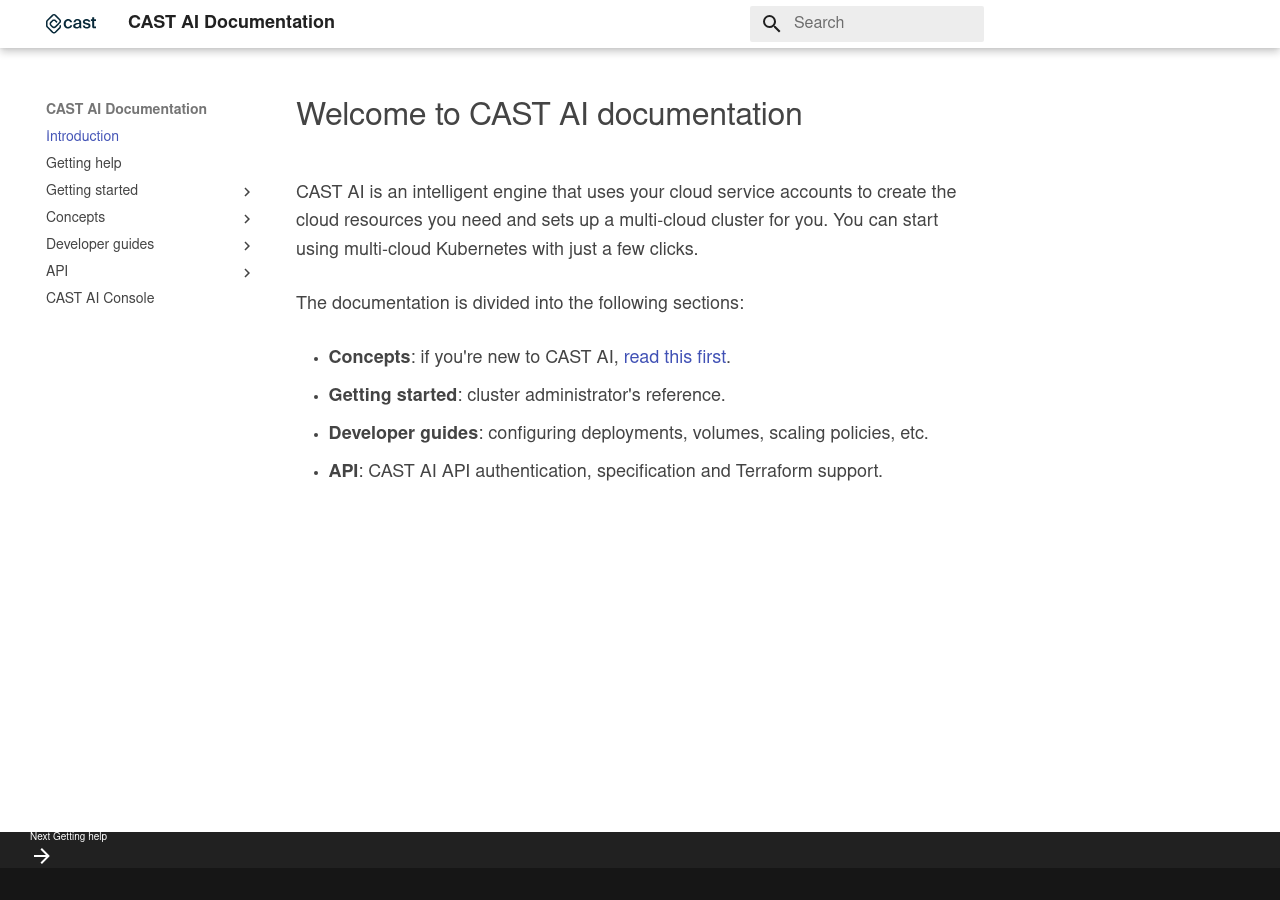
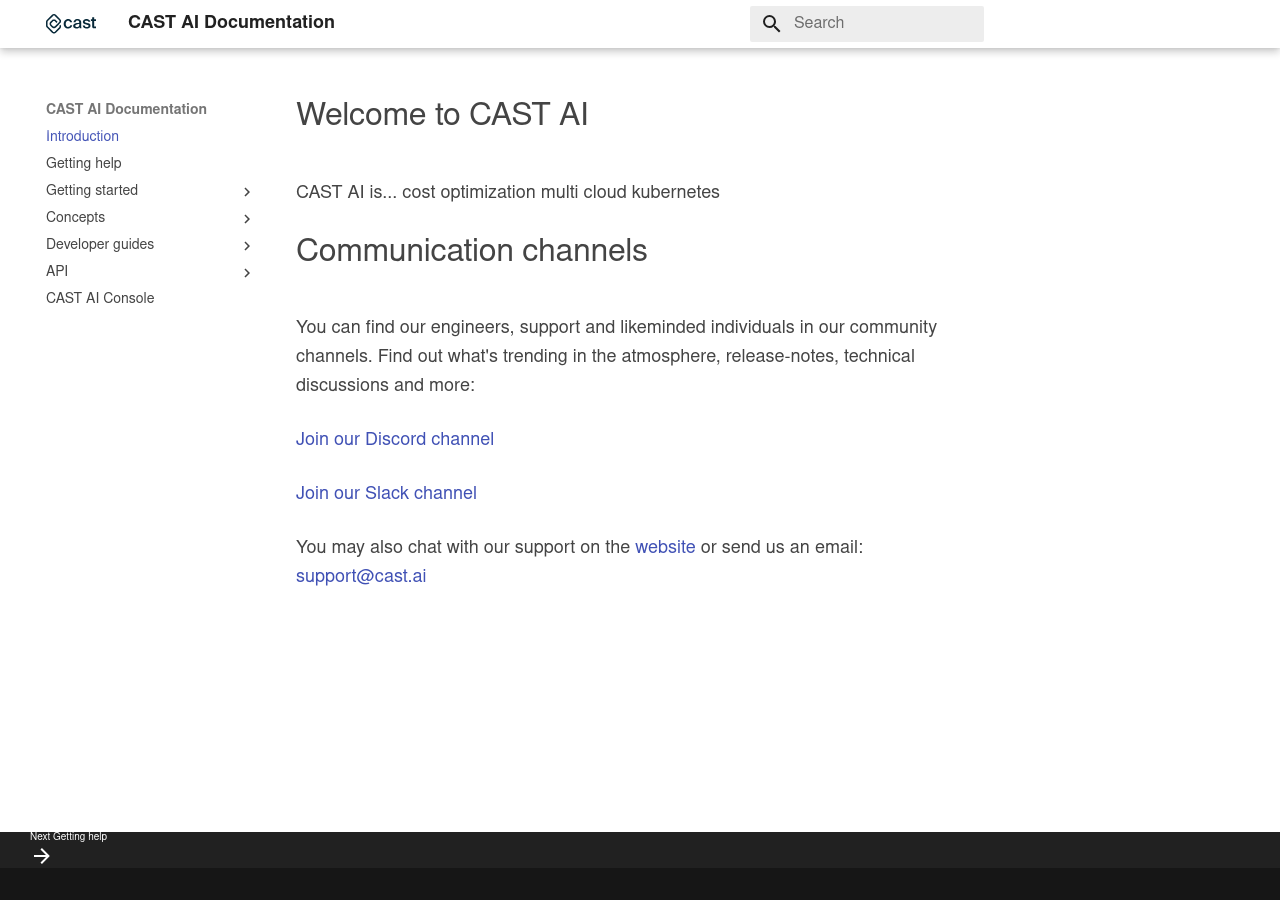
Before and after one commit to castai/docs, an MkDocs documentation site: the page built from docs/index.md, in a window 1280 px wide. Built offline with MkDocs 1.6.1 and Material for MkDocs 9.7.7, drawn with Linux system fonts in a browser that asks for light colours; some web fonts are replaced.

Commit message:
Update index.md

```diff
--- a/docs/index.md
+++ b/docs/index.md
@@ -1,11 +1,17 @@
-# Welcome to CAST AI documentation
+# Welcome to CAST AI
 
-CAST AI is an intelligent engine that uses your cloud service accounts to create the cloud resources you need and sets
-up a multi-cloud cluster for you. You can start using multi-cloud Kubernetes with just a few clicks.
+CAST AI is...
+cost optimization
+multi cloud
+kubernetes
 
-The documentation is divided into the following sections:
+# Communication channels
 
-* **Concepts**: if you're new to CAST AI, [read this first](concepts/how-it-works.md).
-* **Getting started**: cluster administrator's reference.
-* **Developer guides**: configuring deployments, volumes, scaling policies, etc.
-* **API**: CAST AI API authentication, specification and Terraform support.
+You can find our engineers, support and likeminded individuals in our community channels.
+Find out what's trending in the atmosphere, release-notes, technical discussions and more:
+
+[Join our Discord channel](https://discord.gg/4sFCFVJ)
+
+[Join our Slack channel](https://join.slack.com/t/castai-community/shared_invite/zt-i8fcn2xi-sM_iONKn35NmYR2E3dtfng)
+
+You may also chat with our support on the [website](https://cast.ai/) or send us an email: support@cast.ai
```
